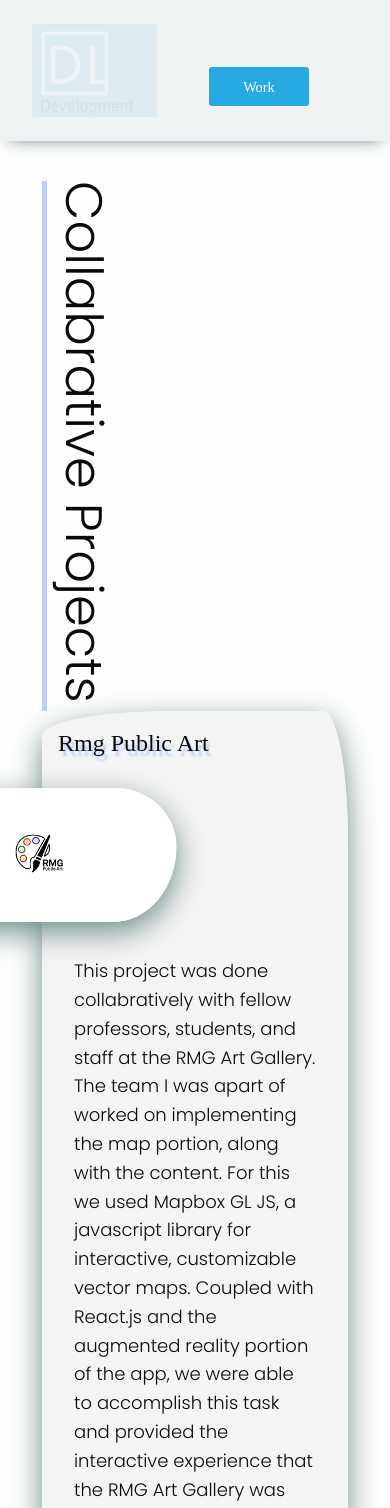
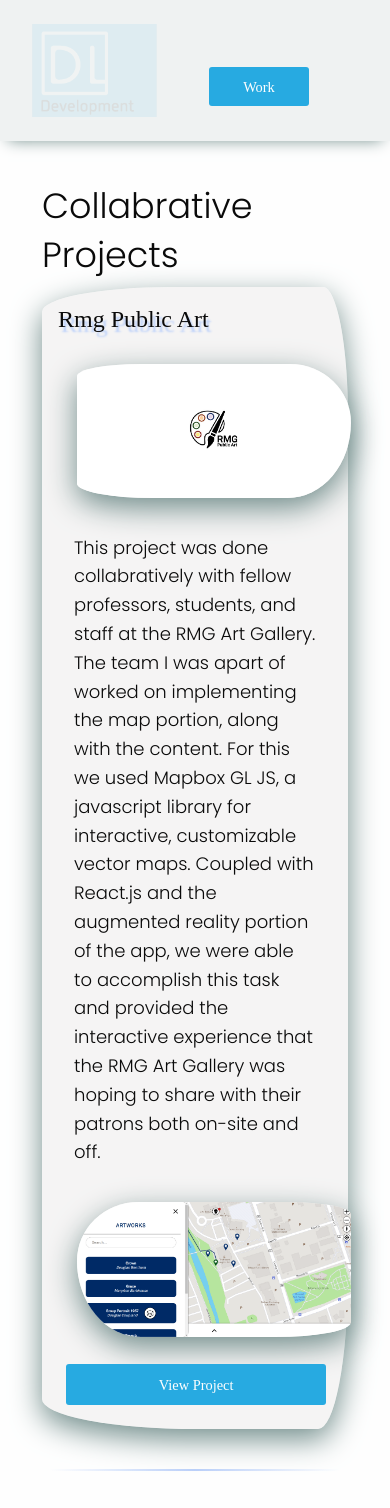
Before and after one commit to lundydaniel/pf-2022, a React (Create React App) app: page /work in a window 390 px wide. Shown: the top 1508 px of the page. Built offline with nearby package versions, Linux system fonts and the light colour scheme; a web font is replaced by a local one.

Commit message:
Added match media queries for mobile view to stop animation on work page.

```diff
--- a/package.json
+++ b/package.json
@@ -11,7 +11,7 @@
     "@testing-library/react": "^13.3.0",
     "@testing-library/user-event": "^13.5.0",
     "foundation-sites": "^6.7.5",
-    "gsap": "^3.10.4",
+    "gsap": "^3.11.3",
     "react": "^18.2.0",
     "react-dom": "^18.2.0",
     "react-foundation": "^0.9.7",
--- a/src/components/Footer.js
+++ b/src/components/Footer.js
@@ -14,9 +14,9 @@
 
             <footer className="grid-container full">
                 <section className="grid-x footer">
-                    <article className="cell large-1 medium-1 small-1">
+                    <article className="cell large-1 medium-1 small-12">
                     </article>
-                    <article className="cell large-3 medium-3 small-3">
+                    <article className="cell large-3 medium-3 small-12">
                     <ul className="menu simple social-media">
                             <li>
                                 <a href="https://www.facebook.com/dan.lundy.31">
@@ -35,14 +35,14 @@
                             </li>
                         </ul>
                     </article>
-                    <article className="cell large-1 medium-1 small-1">
+                    <article className="cell large-1 medium-1 small-12">
                     </article>
-                    <article className="cell large-3 medium-3 small-3">
-                        <p>&copy; Daniel Lundy Development</p>
+                    <article className="cell large-3 medium-3 small-12">
+                        <p>&copy; Daniel Lundy Development 2022</p>
                     </article>
-                    <article className="cell large-1 medium-1 small-1">
+                    <article className="cell large-1 medium-1 small-12">
                     </article>
-                    <article className="cell large-3 medium-3 small-3 email-link">
+                    <article className="cell large-3 medium-3 small-12 email-link">
                         <ul className="menu simple email-link">
                             <li>Feel free to reach out here.</li>
                             <li>
--- a/src/pages/Work.js
+++ b/src/pages/Work.js
@@ -19,34 +19,25 @@
     //! Page animations
     /** Collabrative Project animations */
 
-    const imgAniTop = useRef();
-    const imgAniBottom = useRef();
+    const scopeRef = useRef();
 
     useEffect(() => {
-        gsap.to(imgAniTop.current,{
+        // defining match media variable.
+        let mm = gsap.matchMedia(scopeRef);
+        // setting my match media
+        mm.add("(min-width: 501px)", (context) => {
+            gsap.to('.topImg',{
                 duration: 5,
                 delay: 0.3,
                 ease: "elastic",
-            x: -100,
-            // scrollTrigger: {
-            // trigger: imgAniTop,
-            // start: "30px 80%",
-            // toggleActions: "restart pause resume pause"
-            // }
+                x: -100
             });
-    });
-
-    useEffect(() => {
-        gsap.to(imgAniBottom.current, {
+            gsap.to('.buttomImg', {
                 duration: 5,
                 delay: 2,
                 ease: "elastic",
-            x: 100,
-            // scrollTrigger: {
-            // trigger: imgAniBottom,
-            // start: "30px 80%",
-            // toggleActions: "restart pause resume pause"
-            // }
+                x: 100
+            });
         });
     });
 
@@ -62,6 +53,7 @@
         slidesToScroll: 1,
         initialSlide: 0,
         focusOnSelect: true,
+        mobileFirst: true,
         responsive: [
             {
                     breakpoint: 1024,
@@ -76,7 +68,7 @@
                     breakpoint: 600,
                     settings: {
                     fade: true,
-                    slidesToShow: 2,
+                    slidesToShow: 1,
                     slidesToScroll: 1,
                     initialSlide: 1
                 }
@@ -98,14 +90,14 @@
                     <div className="large-3 collab-header-container">
                     <h1 className="collab-proj-header">Collabrative Projects</h1>
                     </div>
-                    <div className="large-6 collab-content-container">
+                    <div className="large-6 collab-content-container" ref={scopeRef}>
                         {collabProj && collabProj.map((item) => (
                             // looping through data
                             <div className="rmg-proj" key={item.id}>
                                 <h2>{item.title}</h2>
-                                <img className="rmg-img-1" src={item.img} alt={item.alt} ref={imgAniTop} />
+                                <img className="rmg-img-1 topImg" src={item.img} alt={item.alt} />
                                 <p>{item.description}</p>
-                                <img className="rmg-img-2" src={item.img2} alt={item.alt2} ref={imgAniBottom} id="imgAniBottom" />
+                                <img className="rmg-img-2 buttomImg" src={item.img2} alt={item.alt2} />
                                 <a href={item.link} target="_blank" rel="noopener noreferrer"className="button collab-button">View Project</a>
                             </div>
                         ))}
--- a/src/style.css
+++ b/src/style.css
@@ -4,6 +4,9 @@
 
 /** Global Styles */
 
+html {
+    scroll-behavior: smooth;
+}
 
 body {
     font-family: 'Poppins', sans-serif;
@@ -178,7 +181,6 @@
     border-bottom-right-radius: 130px 155px;
     -webkit-box-shadow: 0px 10px 30px #708C8A;
     box-shadow: 0px 10px 30px #708C8A;
-    transform: translateX(200px);
 }
 
 .collab-content-container .rmg-img-2 {
@@ -189,7 +191,6 @@
     border-bottom-right-radius: 155px 30px;
     -webkit-box-shadow: 0px 10px 30px #708C8A;
     box-shadow: 0px 10px 30px #708C8A;
-    transform: translateX(-150px);
 }
 
 .collab-content-container p {
@@ -224,7 +225,7 @@
     height: 100%;
     object-fit: cover;
     padding-top: 10px;
-    padding-bottom: 10px;
+    padding-bottom: 20px;
 }
 
 .card-main>p {
@@ -248,3 +249,35 @@
     width: 95%;
     margin: 0.5rem;
 }
+
+/*! * Media Queries */
+
+@media screen and (max-width: 395px) {
+
+    /* Mobile Work page styles */
+    .collab-proj-header {
+        font-size: 35px;
+        writing-mode: horizontal-tb;
+    }
+
+    .collab-header-container {
+        border: none;
+    }
+
+    .per-proj-header {
+        display: flex;
+        justify-content: center;
+        align-items: center;
+        font-size: 35px;
+    }
+
+    /* Mobile Footer styles */
+    footer p {
+        margin-top: 0.5rem;
+        margin-bottom: 0.5rem;
+    }
+
+    .footer {
+        margin-left: 1rem;
+    }
+}
```
Also changed, not shown: 1 other file (tests, documents, lock files or other folders). Lines whose indentation alone changed are shown as unchanged.
